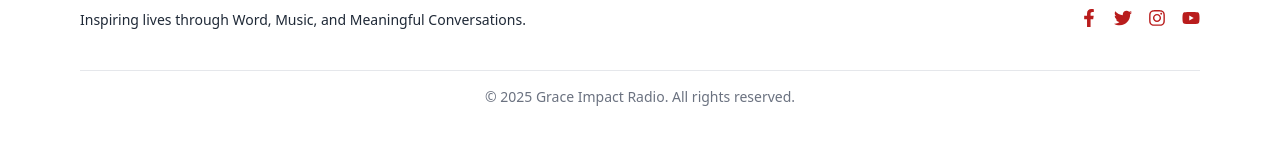
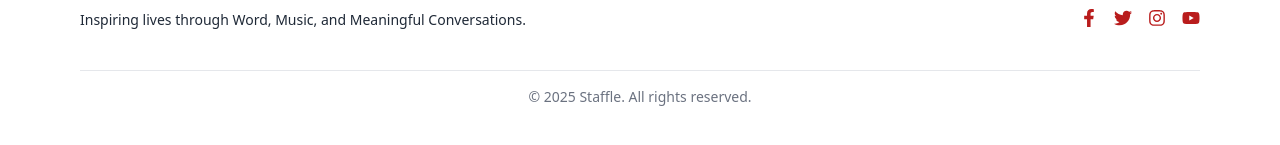
Before and after one commit to Jerry2272/staffle_staffle, a React (Vite) app: page / in a window 1280 px wide. Shown: the part 1413-1558 px from the top of the page. Built offline with nearby package versions, Linux system fonts and the light colour scheme.

Commit message:
update the footer

```diff
--- a/src/components/Footer.jsx
+++ b/src/components/Footer.jsx
@@ -54,7 +54,7 @@ const Footer = () => {
 
       {/* Bottom Bar */}
       <div className="mt-10 text-center text-sm text-gray-500 border-t border-gray-200 pt-4">
-        &copy; {new Date().getFullYear()} Grace Impact Radio. All rights reserved.
+        &copy; {new Date().getFullYear()} Staffle. All rights reserved.
       </div>
     </footer>
   );
```
